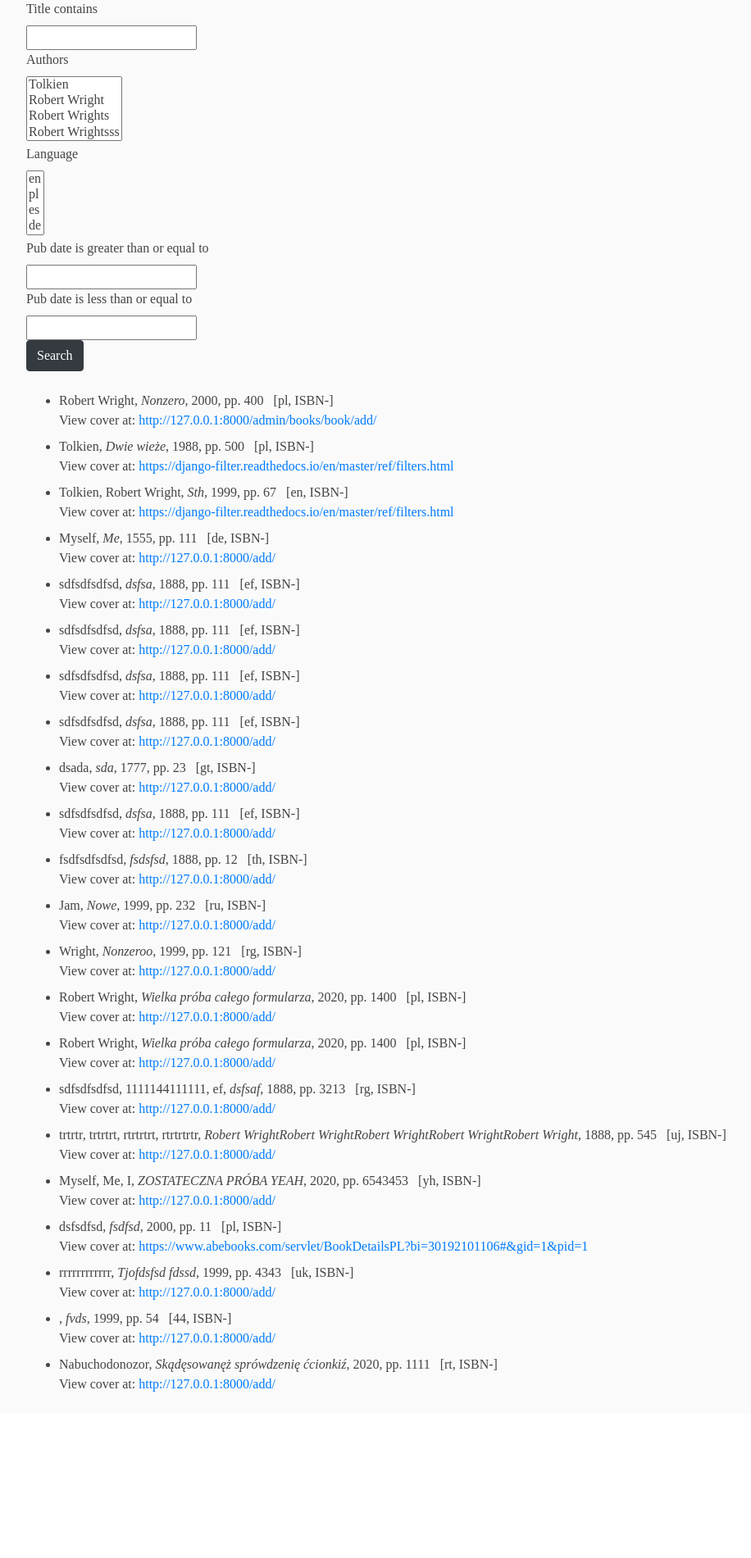
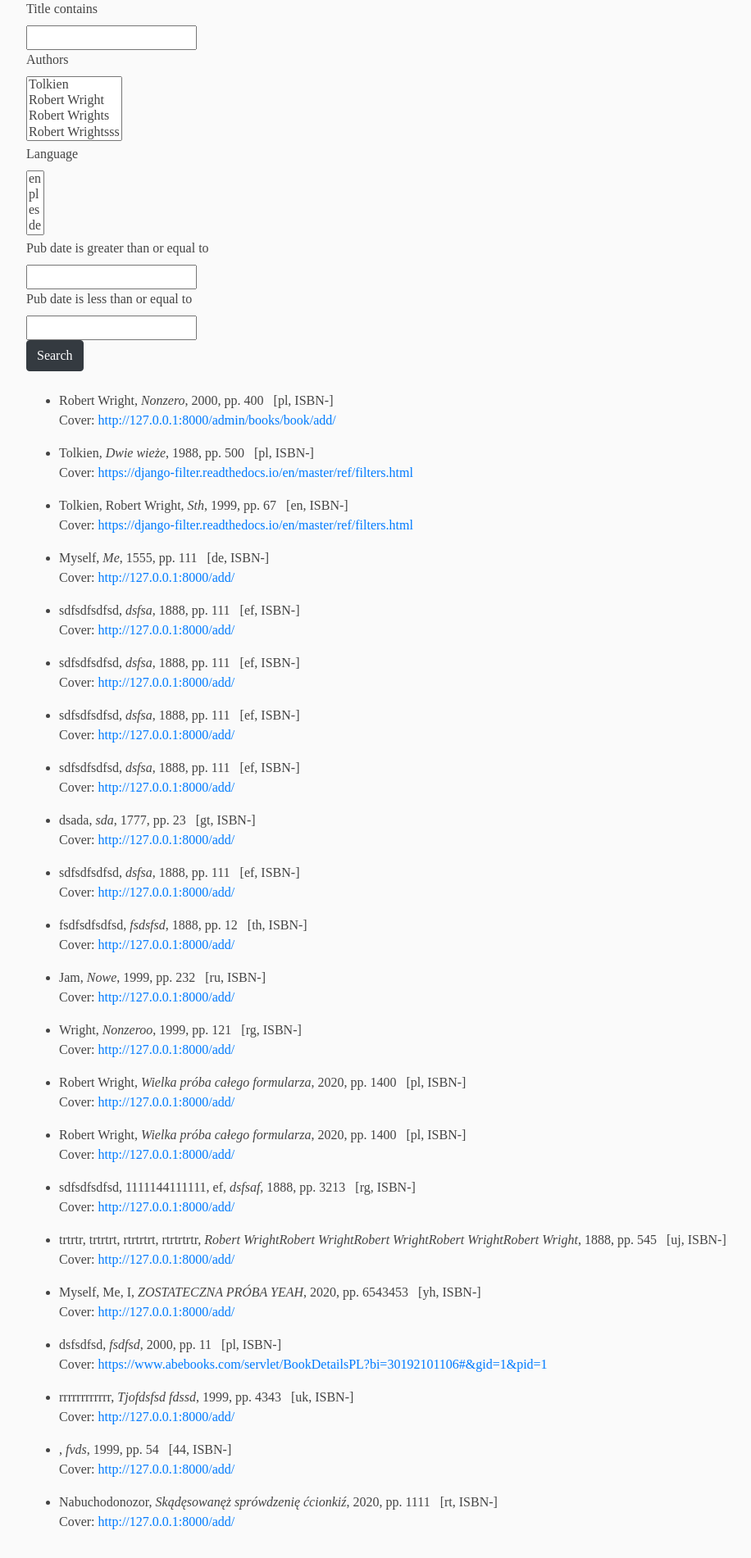
Before and after one commit to Hermotimos/GoogleBooks, a Django app: page / in a window 1280 px wide. Shown: the part 81-1982 px from the top of the page at 82% size, without its empty margins (53-969 px from the left). Before the commit the page ends 1779 px from the top, so only its background shows below. Run offline with Django 3.2, Linux system fonts and the light colour scheme; data comes from the database, SQL or seed files in the repository; some libraries are stand-ins or nearby versions; some web fonts are replaced.

Commit message:
books_list.html - minor

```diff
--- a/books/templates/books_list.html
+++ b/books/templates/books_list.html
@@ -19,14 +19,16 @@
     <br>
     <ul>
       {% for book in filter.qs %}
-        <li class="pb-2">
+        <li class="pb-3">
           {{ book.authors.all|join:', ' }},
           <i>{{ book.title }}</i>,
           {{ book.pub_date|slice:':4' }},
           pp. {{ book.pages }}&ensp;
           [{{ book.language }}, ISBN-{{ book.isbn }}]
           <br>
-          View cover at: <a href="{{ book.cover_url }}">{{ book.cover_url }}</a>
+          {% if book.cover_url %}
+            Cover: <a href="{{ book.cover_url }}">{{ book.cover_url }}</a>
+          {% endif %}
         </li>
       {% endfor %}
     </ul>
```
